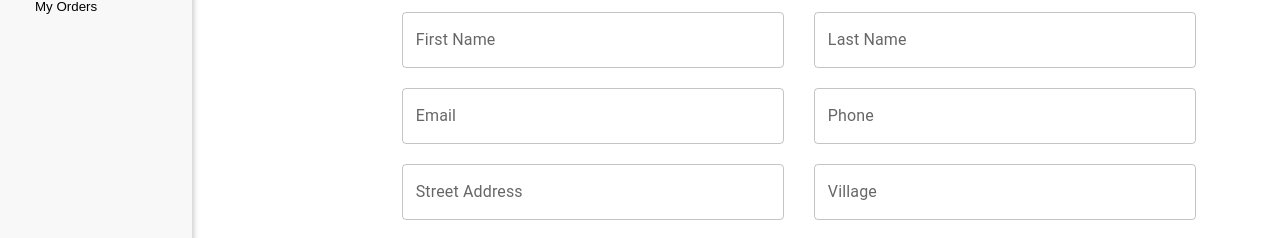
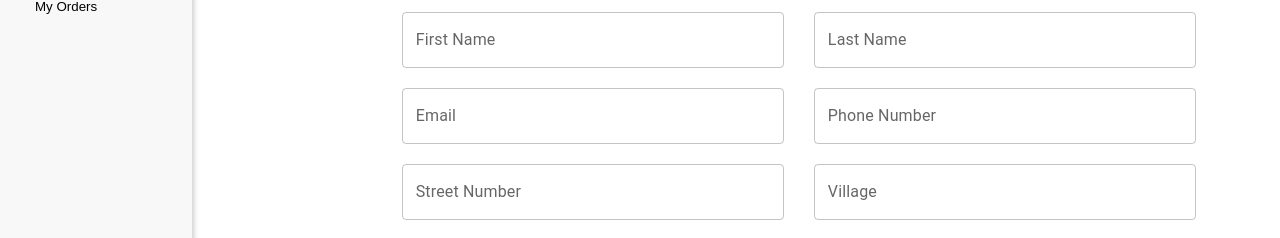
Before and after one commit to pasanmayura/Ecommerce_Website, a Next.js app in the folder frontend-customers/: page /MyAccount in a window 1280 px wide. Shown: the part 262-500 px from the top of the page. Built offline with nearby package versions, Linux system fonts and the light colour scheme; no server answers; sample sign-in values are in the browser's storage.

Commit message:
feat: enhance MyAccount page with user details fetching and form updates

```diff
--- a/frontend-customers/src/app/MyAccount/page.js
+++ b/frontend-customers/src/app/MyAccount/page.js
@@ -9,6 +9,7 @@ import Avatar from '@mui/material/Avatar';
 import Stack from '@mui/material/Stack';
 import { Button, TextField } from "@mui/material";
 import { submitContactForm } from '@/services/contactService';
+import { getUserDetails } from '@/services/userService';
 import AlertComponent from '@/components/AlertComponent';
 import '@/styles/MyAccount.css';
 
@@ -18,8 +19,8 @@ const MyAccount = () => {
         FirstName: '',
         LastName: '',
         Email: '',
-        PhoneNumber: '',
-        StreetAddress: '',
+        MobileNumber: '',
+        Street_No: '',
         Village: '',
         City: '',
         PostalCode: '',
@@ -35,7 +36,12 @@ const MyAccount = () => {
                 router.push('/SignIn'); // Redirect to Sign In page if not logged in
             } else {
                 setIsAuthenticated(true); // Set authentication status
-            }
+
+                // Fetch user details
+                getUserDetails()
+                .then((data) => setUser(data))
+                .catch((error) => console.error('Error fetching user details:', error.message));
+        }
         }, [router]);
 
         if (!isAuthenticated) {
@@ -85,6 +91,8 @@ const MyAccount = () => {
                         type="text"
                         variant="outlined"
                         fullWidth
+                        value={user.FirstName}
+                        onChange={(e) => setUser({ ...user, FirstName: e.target.value })}
                     />
                 </div>
                 <div className='user-details-text'>
@@ -93,6 +101,8 @@ const MyAccount = () => {
                         name="LastName"
                         type="text"
                         variant="outlined"
+                        value={user.LastName}
+                        onChange={(e) => setUser({ ...user, LastName: e.target.value })}
                     />
                 </div>
             </div>
@@ -104,14 +114,18 @@ const MyAccount = () => {
                         name="Email"
                         type="email"
                         variant="outlined"
+                        value={user.Email}
+                        onChange={(e) => setUser({ ...user, Email: e.target.value })}
                     />
                 </div>
                 <div className='user-details-text'>
                     <TextField
-                        label="Phone"
-                        name="PhoneNumber"
+                        label="Phone Number"
+                        name="MobileNumber"
                         type="text"
                         variant="outlined"
+                        value={user.MobileNumber}
+                        onChange={(e) => setUser({ ...user, MobileNumber: e.target.value })}
                     />
                 </div>
             </div>
@@ -119,10 +133,12 @@ const MyAccount = () => {
             <div className='user-details'>
                 <div className='user-details-text'>
                     <TextField
-                        label="Street Address"
-                        name="StreetAddress"
+                        label="Street Number"
+                        name="Street_No"
                         type="text"
                         variant="outlined"
+                        value={user.Street_No}
+                        onChange={(e) => setUser({ ...user, Street_No: e.target.value })}
                     />
                 </div>
                 <div className='user-details-text'>
@@ -131,6 +147,8 @@ const MyAccount = () => {
                         name="Village"
                         type="text"
                         variant="outlined"
+                        value={user.Village}
+                        onChange={(e) => setUser({ ...user, Village: e.target.value })}
                     />
                 </div>
             </div>
@@ -142,6 +160,8 @@ const MyAccount = () => {
                         name="City"
                         type="text"
                         variant="outlined"
+                        value={user.City}
+                        onChange={(e) => setUser({ ...user, City: e.target.value })}
                     />
                 </div>
                 <div className='user-details-text'>
@@ -150,6 +170,8 @@ const MyAccount = () => {
                         name="PostalCode"
                         type="text"
                         variant="outlined"
+                        value={user.PostalCode}
+                        onChange={(e) => setUser({ ...user, PostalCode: e.target.value })}
                     />
                 </div>
             </div>
```
